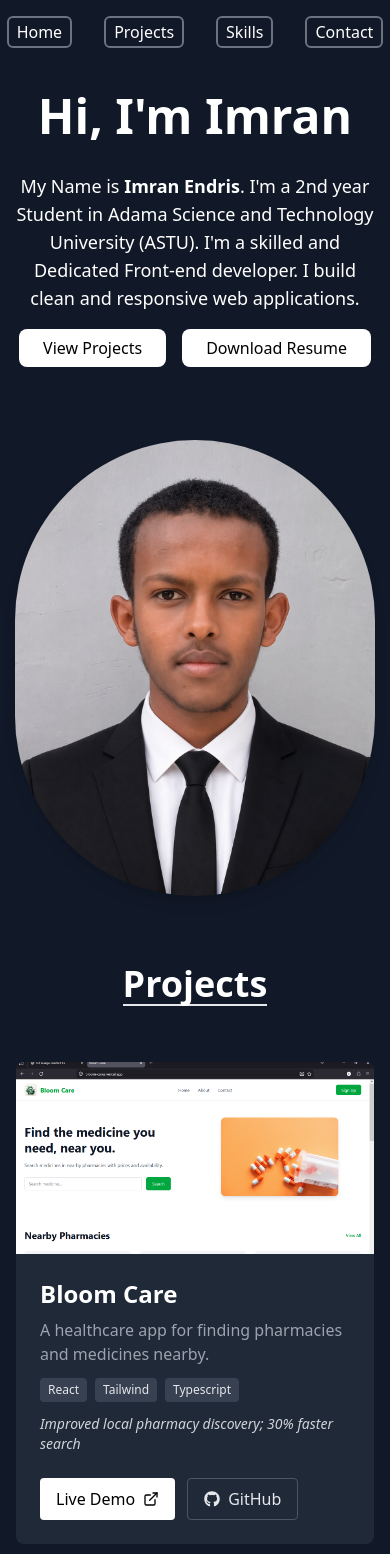
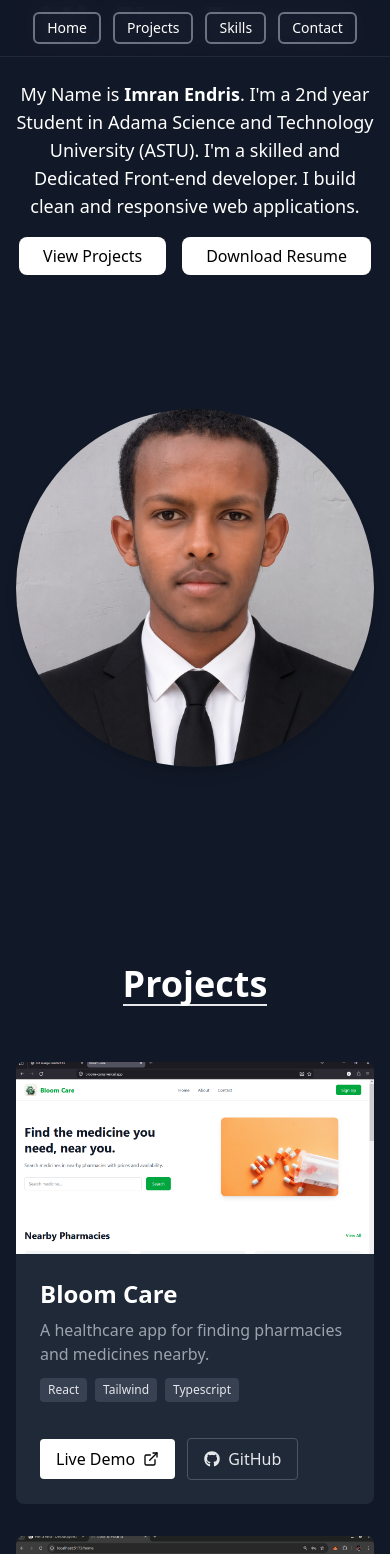
Before and after one commit to babaty73/portfolio, a React (Vite) app: page / in a window 390 px wide. Shown: the top 1554 px of the page. Built offline with nearby package versions, Linux system fonts and the light colour scheme.

Commit message:
Imroved Responsiveness

```diff
--- a/src/Components/Hero.jsx
+++ b/src/Components/Hero.jsx
@@ -16,8 +16,7 @@ function Hero() {
   return (
     <section
       id="home"
-      className="h-screen flex flex-col md:flex-row items-center justify-center
-       text-center md:text-left px-4 md:px-16 gap-8"
+      className="min-h-screen flex flex-col md:flex-row items-center justify-center text-center md:text-left px-4 md:px-16 gap-8"
     >
       {/* Left Text */}
       <div
@@ -25,7 +24,7 @@ function Hero() {
           animate ? "opacity-100 translate-y-0" : "opacity-0 translate-y-8"
         }`}
       >
-        <h1 className="text-5xl font-bold mt-40 mb-8">
+        <h1 className="text-5xl sm:text-6xl font-bold mb-8">
           Hi, I'm Imran
         </h1>
 
@@ -60,16 +59,13 @@ function Hero() {
           animate ? "opacity-100 translate-y-0" : "opacity-0 translate-y-8"
         }`}
       >
-        <div className="relative w-[360px] h-[360px] mx-auto mb-16
-        flex items-center justify-center">
-
-
-
+        <div className="relative w-full max-w-[360px] aspect-square mx-auto mb-16 flex items-center justify-center">
           {/* Profile Image */}
           <img
             src={heroImage}
             alt="Hero"
-            className="rounded-full shadow-lg w-full max-w-sm  object-cover"
+            loading="lazy"
+            className="rounded-full shadow-lg w-full h-full object-cover"
           />
 
 
--- a/src/Components/Navbar.jsx
+++ b/src/Components/Navbar.jsx
@@ -1,10 +1,10 @@
 function Navbar() {
   return (
-    <nav className="fixed top-0 w-full bg-gray-900 backdrop-blur-md text-white flex justify-center gap-8 py-4 z-50 ">
-      <a href="#home" className="hover:bg-gray-600 transition border-2 border-gray-500 rounded-md bg-gray px-2 py-0.5">Home</a>
-      <a href="#projects" className="hover:bg-gray-600 transition border-2 border-gray-500 rounded-md bg-gray px-2 py-0.5">Projects</a>
-      <a href="#skills" className="hover:bg-gray-600 transition border-2 border-gray-500 rounded-md bg-gray px-2 py-0.5">Skills</a>
-      <a href="#contact" className="hover:bg-gray-600 transition border-2 border-gray-500 rounded-md bg-gray px-2 py-0.5">Contact</a>
+    <nav className="fixed top-0 w-full bg-gray-900/95 backdrop-blur-md text-white flex flex-wrap justify-center gap-3 sm:gap-8 py-3 sm:py-4 z-50 border-b border-gray-800">
+      <a href="#home" className="hover:bg-gray-600 transition border-2 border-gray-500 rounded-md bg-gray px-3 py-1 text-sm sm:text-base">Home</a>
+      <a href="#projects" className="hover:bg-gray-600 transition border-2 border-gray-500 rounded-md bg-gray px-3 py-1 text-sm sm:text-base">Projects</a>
+      <a href="#skills" className="hover:bg-gray-600 transition border-2 border-gray-500 rounded-md bg-gray px-3 py-1 text-sm sm:text-base">Skills</a>
+      <a href="#contact" className="hover:bg-gray-600 transition border-2 border-gray-500 rounded-md bg-gray px-3 py-1 text-sm sm:text-base">Contact</a>
     </nav>
   );
 }
--- a/src/Components/Projects.jsx
+++ b/src/Components/Projects.jsx
@@ -18,7 +18,6 @@ function Projects() {
       demo: "https://bloom-cares.vercel.app/",
       github: "https://github.com/babaty73/bloom-care",
       tech: ["React", "Tailwind", "Typescript"],
-      outcome: "Improved local pharmacy discovery; 30% faster search",
     },
     {
       title: "Lost and Found App",
@@ -27,7 +26,6 @@ function Projects() {
       demo: "https://lost-and-found-six-theta.vercel.app/",
       github: "https://github.com/babaty73/lost-and-found",
       tech: ["React", "JavaScript", "CSS"],
-      outcome: "Reduced item recovery time; simplified reporting flow",
     },
     {
       title: "Personal Profile Manager",
@@ -36,7 +34,6 @@ function Projects() {
       demo: "https://personal-profile-manager.vercel.app/",
       github: "https://github.com/babaty73/personal-profile-manager",
       tech: ["React", "CSS", "JavaScript"],
-      outcome: "Centralized profile management for quick updates",
     },
   ];
 
@@ -91,7 +88,7 @@ function Projects() {
               </div>
 
               {/* Actions */}
-              <div className="mt-6 flex gap-3">
+              <div className="mt-6 flex flex-wrap gap-3 items-center">
                 {project.demo && (
                   <a href={project.demo} target="_blank" rel="noopener noreferrer" className="flex items-center gap-2 bg-white text-black px-4 py-2 rounded hover:bg-gray-200 transition">
                     Live Demo <FiExternalLink />
@@ -111,13 +108,13 @@ function Projects() {
 
       {/* Modal for screenshot/details */}
       {selectedProject && (
-        <div className="fixed inset-0 z-50 flex items-center justify-center bg-black/70">
-          <div className="bg-gray-900 rounded-lg max-w-3xl w-full mx-4 overflow-hidden">
-            <div className="flex justify-between items-center p-4 border-b border-gray-800">
+        <div className="fixed inset-0 z-50 flex items-center justify-center bg-black/70 p-4">
+          <div className="bg-gray-900 rounded-lg max-w-3xl w-full h-full max-h-[90vh] overflow-y-auto overflow-x-hidden">
+            <div className="flex flex-col sm:flex-row justify-between items-start sm:items-center p-4 border-b border-gray-800 gap-4">
               <h3 className="text-xl font-semibold">{selectedProject.title}</h3>
               <button onClick={() => setSelectedProject(null)} className="text-gray-300 px-3 py-1 rounded hover:bg-gray-800">Close</button>
             </div>
-            <img src={selectedProject.img} alt={selectedProject.title} className="w-full h-96 object-cover" />
+            <img src={selectedProject.img} alt={selectedProject.title} loading="lazy" className="w-full max-h-[55vh] object-cover" />
             <div className="p-6">
               <p className="text-gray-300 mb-4">{selectedProject.description}</p>
               <div className="flex flex-wrap gap-2 mb-4">
@@ -125,16 +122,18 @@ function Projects() {
                   <span key={i} className="text-xs bg-gray-800 text-gray-200 px-2 py-1 rounded">{t}</span>
                 ))}
               </div>
+              <div className="flex flex-wrap gap-3">
                 {selectedProject.demo && (
-                <a href={selectedProject.demo} target="_blank" rel="noopener noreferrer" className="inline-flex items-center gap-2 bg-white text-black px-4 py-2 rounded mr-3">
+                  <a href={selectedProject.demo} target="_blank" rel="noopener noreferrer" className="inline-flex items-center gap-2 bg-white text-black px-4 py-2 rounded">
                     Open Demo <FiExternalLink />
                   </a>
                 )}
                 {selectedProject.github && (
                   <a href={selectedProject.github} target="_blank" rel="noopener noreferrer" className="inline-flex items-center gap-2 border border-gray-600 px-4 py-2 rounded text-gray-200">
-                  <FaGithub /> Give it a Star
+                    <FaGithub /> View Code
                   </a>
                 )}
+              </div>
             </div>
           </div>
         </div>
```
Lines whose indentation alone changed are shown as unchanged.
